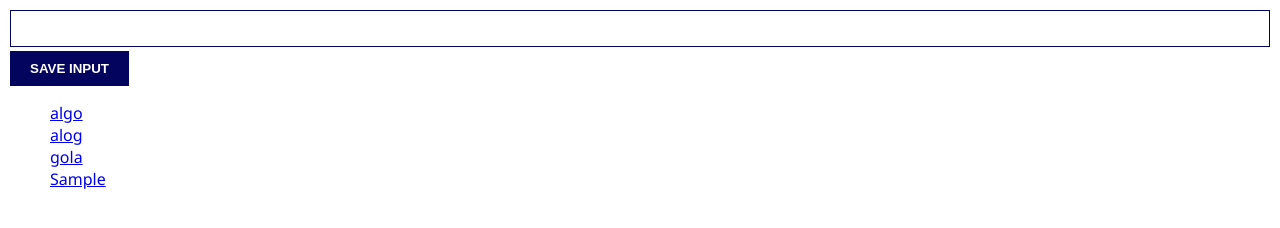
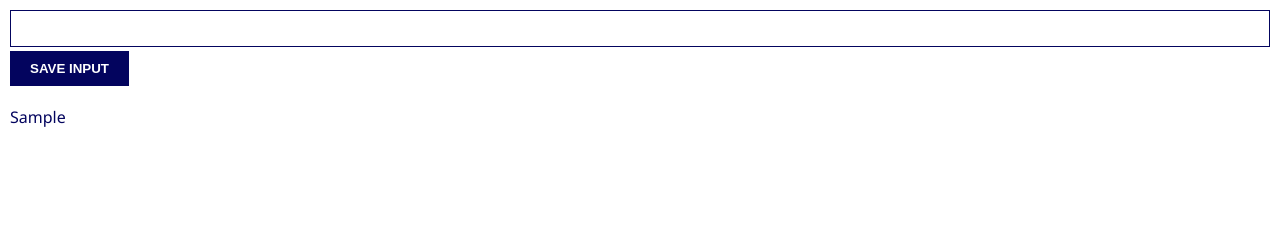
Before and after one commit to victoria-parker/save-leads-chrome-extension, a plain HTML site: page index.html in a window 1280 px wide. Both pictures are taken after typing "Sample" into the empty fields and a click on the button "SAVE INPUT". Drawn offline with Linux system fonts and the light colour scheme.

Commit message:
save leads in localStorage and render them in the list if any

```diff
--- a/master.js
+++ b/master.js
@@ -1,11 +1,18 @@
-let myLeads=['algo','alog','gola']
+let myLeads=[]
 const inputEl=document.getElementById("input-el")
 const inputBtn=document.getElementById("input-btn")
 const ulEl=document.getElementById("ul-el")
+let leadsFromLocalStorage=JSON.parse(localStorage.getItem("myLeads"))
+
+if(leadsFromLocalStorage){
+    myLeads=leadsFromLocalStorage;
+    renderLeads()
+}
 
 inputBtn.addEventListener("click", function(){
     myLeads.push(inputEl.value)
     inputEl.value=""
+    localStorage.setItem("myLeads",JSON.stringify(myLeads))
     renderLeads()
 })
 
--- a/style.css
+++ b/style.css
@@ -21,4 +21,13 @@ button{
 }
 #ul-el{
     list-style: none;
+    margin-top: 20px;
+    padding-left: 0;
 }
+#ul-el li{
+    margin-top: 5px;
+}
+#ul-el li a{
+    color:#03045e;
+    text-decoration: none;
+}
```
